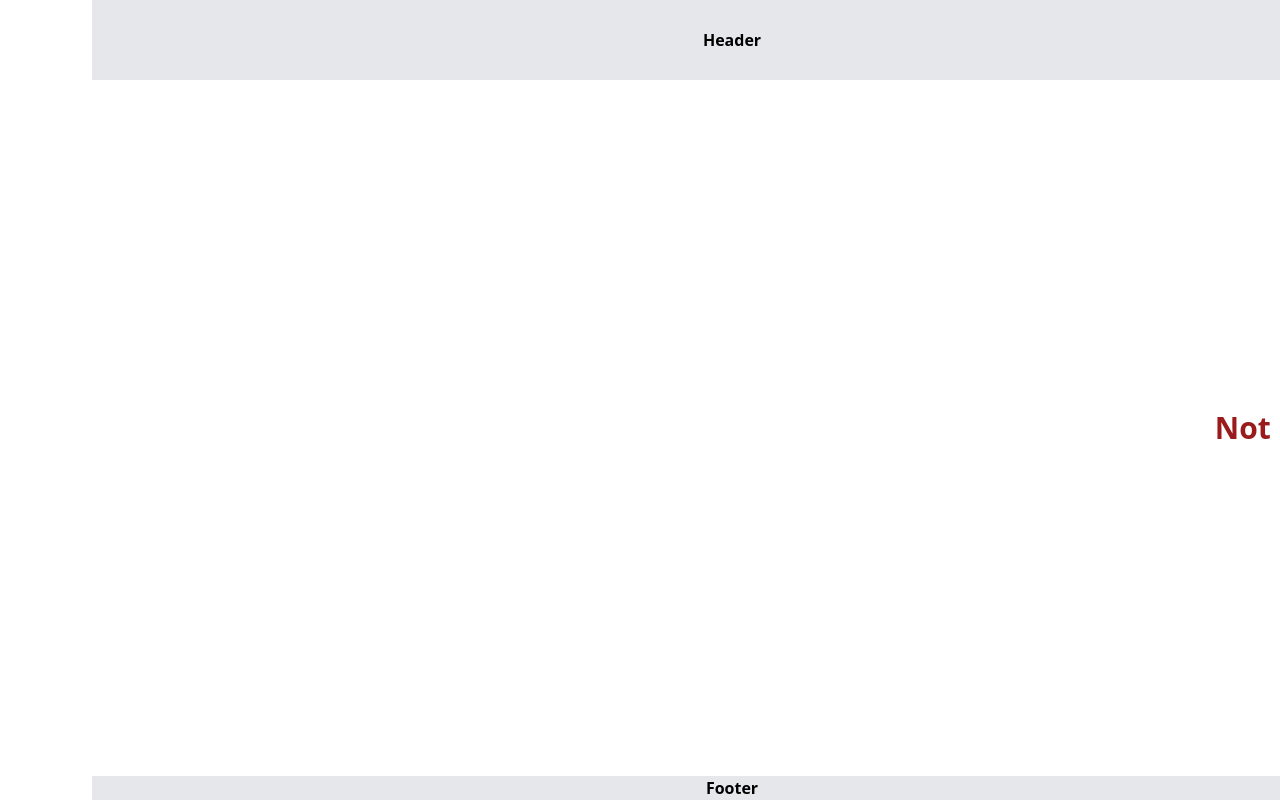
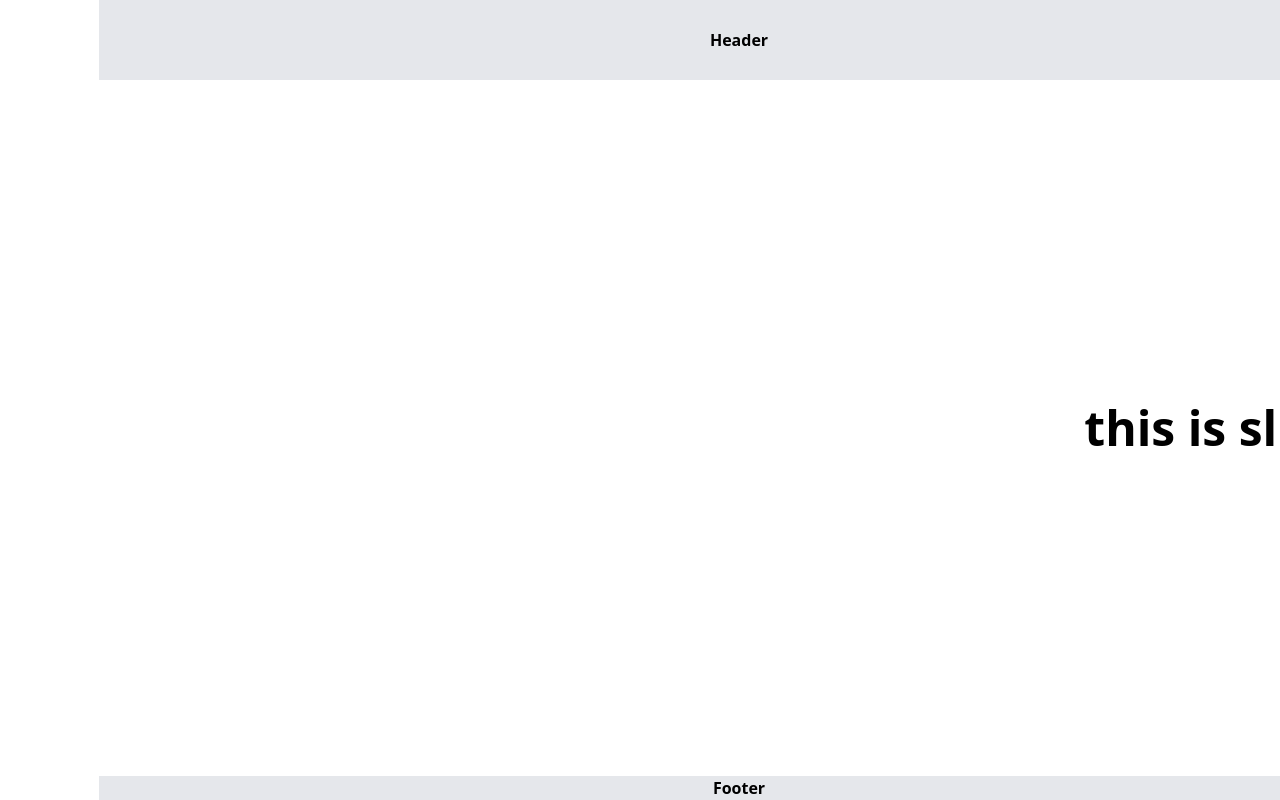
Before and after one commit to massi-web-app/lms-react, a Next.js app: page /blog/1 in a window 1280 px wide. Before the commit this address had no page. Built offline with nearby package versions, Linux system fonts and the light colour scheme.

Commit message:
implement dynamic route

```diff
--- /dev/null
+++ b/src/app/blog/[slug]/page.tsx
@@ -0,0 +1,14 @@
+const BlogDetails = async ({params}: {
+    params: { slug: string }
+}) => {
+
+    const {slug} = params;
+
+    return (
+        <div className="text-5xl flex justify-center items-center ">
+            this is slug  {slug}
+        </div>
+    )
+}
+
+export default BlogDetails;
```
